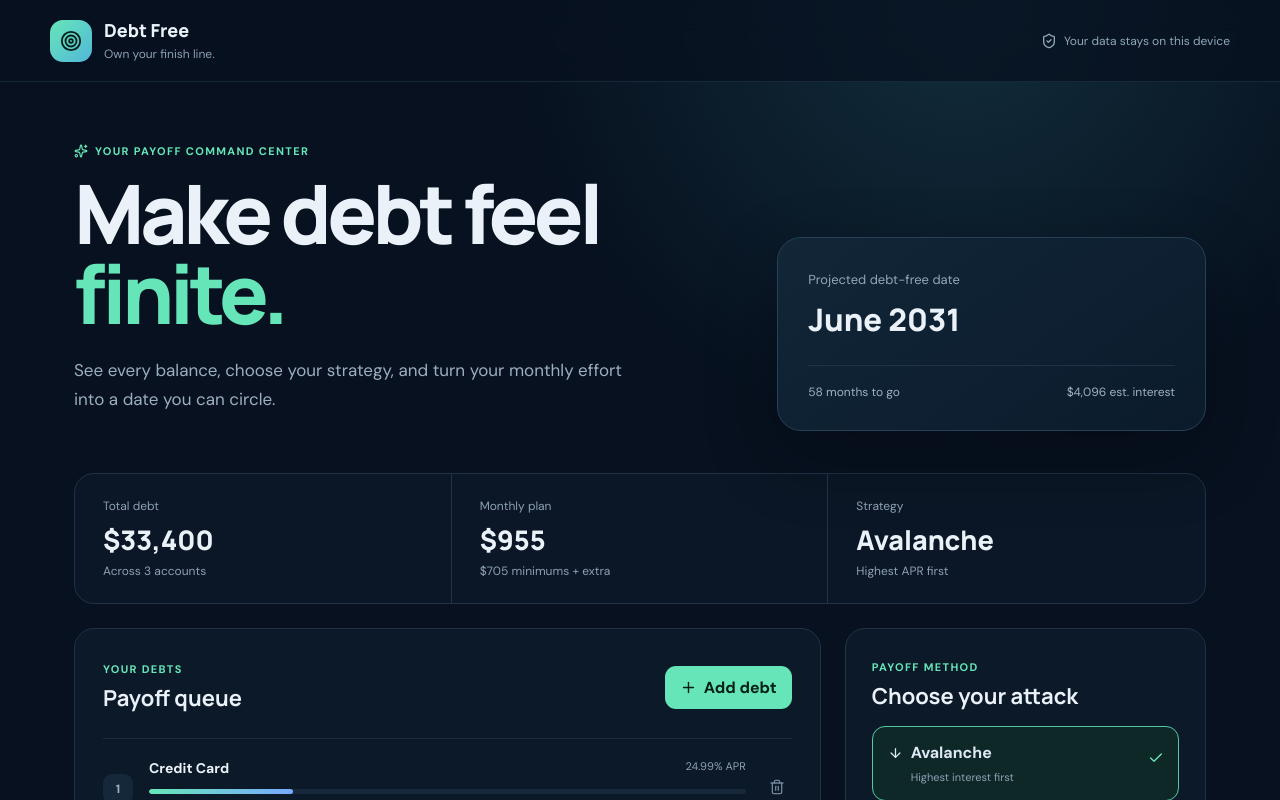
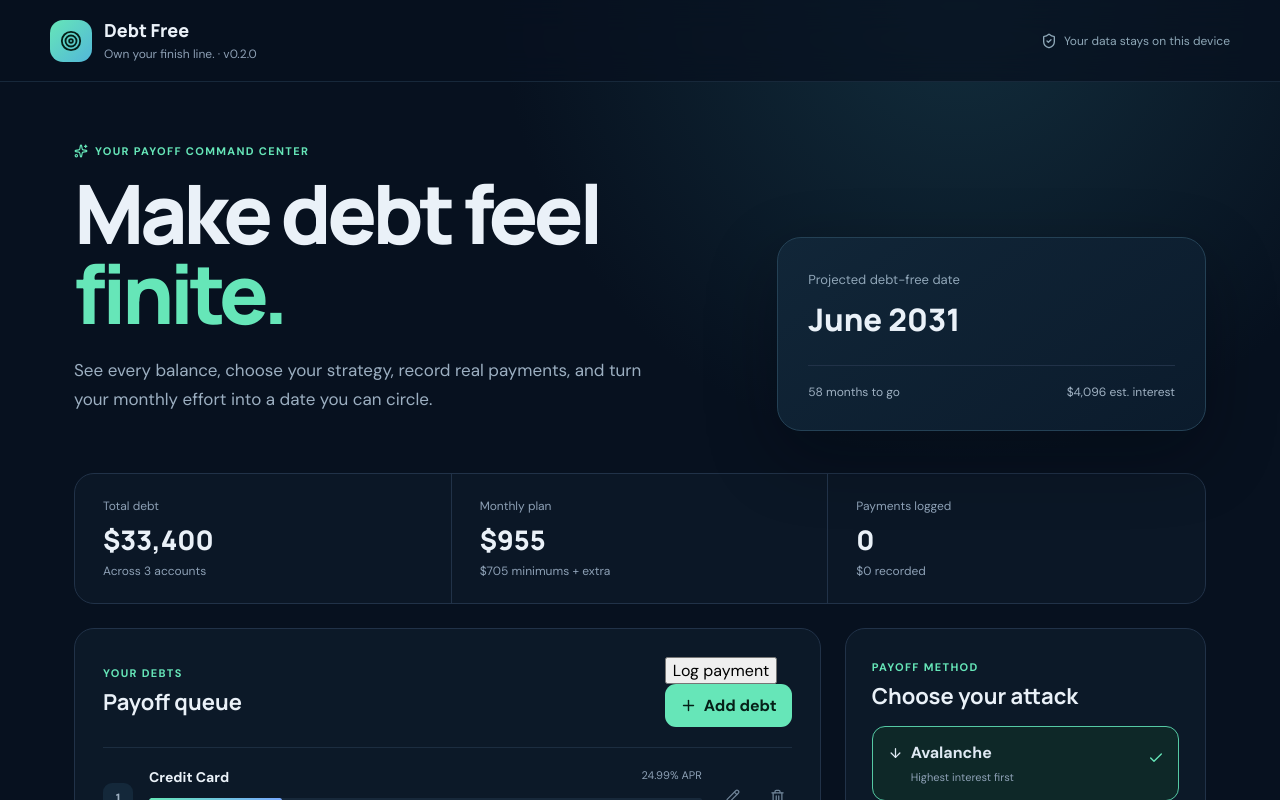
Before and after one commit to jpez2051/debt-free, a React (Vite) app: page / in a window 1280 px wide. Shown: the top 800 px of the page. Built offline with nearby package versions, Linux system fonts and the light colour scheme.

Commit message:
feat: v0.2.0 editable debts, payments, export and reset

```diff
--- a/src/App.jsx
+++ b/src/App.jsx
@@ -1,95 +1,52 @@
 import { useMemo, useState } from 'react'
-import { ArrowDown, ArrowUp, Check, CreditCard, Gauge, Plus, ShieldCheck, Sparkles, Target, Trash2, WalletCards, X } from 'lucide-react'
+import { ArrowDown, ArrowUp, Check, CreditCard, Download, Gauge, Pencil, Plus, RotateCcw, ShieldCheck, Sparkles, Target, Trash2, WalletCards, X } from 'lucide-react'
 
+const VERSION = '0.2.0'
 const starterDebts = [
   { id: crypto.randomUUID(), name: 'Credit Card', balance: 4200, apr: 24.99, minimum: 135 },
   { id: crypto.randomUUID(), name: 'Car Loan', balance: 11800, apr: 6.49, minimum: 360 },
   { id: crypto.randomUUID(), name: 'Student Loan', balance: 17400, apr: 4.75, minimum: 210 },
 ]
+const money = new Intl.NumberFormat('en-US', { style: 'currency', currency: 'USD', maximumFractionDigits: 0 })
+const load = (key, fallback) => { try { return JSON.parse(localStorage.getItem(key)) ?? fallback } catch { return fallback } }
 
-const money = new Intl.NumberFormat('en-US', { style: 'currency', currency: 'USD', maximumFractionDigits: 0 })
-
-function loadDebts() {
-  try { return JSON.parse(localStorage.getItem('debt-free-debts')) || starterDebts } catch { return starterDebts }
+function simulate(debts, extra, strategy) {
+  let items = debts.map(d => ({ ...d })), months = 0, interest = 0, timeline = []
+  while (items.some(d => d.balance > .01) && months < 1200) {
+    months++
+    for (const d of items) if (d.balance > 0) { const i=d.balance*(d.apr/100/12); d.balance+=i; interest+=i }
+    let budget=items.reduce((s,d)=>s+(d.balance>0?Math.min(d.minimum,d.balance):0),0)+Number(extra||0)
+    for (const d of items) if(d.balance>0){const p=Math.min(d.minimum,d.balance,budget);d.balance-=p;budget-=p}
+    const open=items.filter(d=>d.balance>0).sort((a,b)=>strategy==='avalanche'?b.apr-a.apr:a.balance-b.balance)
+    for(const d of open){if(budget<=0)break;const p=Math.min(budget,d.balance);d.balance-=p;budget-=p}
+    timeline.push(items.reduce((s,d)=>s+Math.max(0,d.balance),0))
+  }
+  return { months, interest, timeline }
 }
 
-function monthsToPayoff(debts, extra, strategy) {
-  let items = debts.map(d => ({ ...d }))
-  let months = 0
-  let interest = 0
-  while (items.some(d => d.balance > 0.01) && months < 1200) {
-    months++
-    for (const d of items) {
-      if (d.balance <= 0) continue
-      const monthlyInterest = d.balance * (d.apr / 100 / 12)
-      d.balance += monthlyInterest
-      interest += monthlyInterest
-    }
-    let budget = items.reduce((sum, d) => sum + (d.balance > 0 ? Math.min(d.minimum, d.balance) : 0), 0) + Number(extra || 0)
-    for (const d of items) {
-      if (d.balance <= 0) continue
-      const p = Math.min(d.minimum, d.balance, budget)
-      d.balance -= p
-      budget -= p
-    }
-    const open = items.filter(d => d.balance > 0).sort((a,b) => strategy === 'avalanche' ? b.apr-a.apr : a.balance-b.balance)
-    for (const d of open) {
-      if (budget <= 0) break
-      const p = Math.min(budget, d.balance)
-      d.balance -= p
-      budget -= p
-    }
-  }
-  return { months, interest }
+export default function App(){
+ const [debts,setDebts]=useState(()=>load('debt-free-debts',starterDebts)); const [payments,setPayments]=useState(()=>load('debt-free-payments',[]));
+ const [strategy,setStrategy]=useState(()=>localStorage.getItem('debt-free-strategy')||'avalanche'); const [extra,setExtraState]=useState(()=>Number(localStorage.getItem('debt-free-extra')??250));
+ const [modal,setModal]=useState(null); const [form,setForm]=useState({name:'',balance:'',apr:'',minimum:''}); const [payment,setPayment]=useState({debtId:'',amount:''})
+ const saveDebts=n=>{setDebts(n);localStorage.setItem('debt-free-debts',JSON.stringify(n))}; const setExtra=v=>{setExtraState(v);localStorage.setItem('debt-free-extra',v)}
+ const choose=s=>{setStrategy(s);localStorage.setItem('debt-free-strategy',s)}; const total=debts.reduce((s,d)=>s+Number(d.balance),0); const minimums=debts.reduce((s,d)=>s+Number(d.minimum),0)
+ const plan=useMemo(()=>simulate(debts,extra,strategy),[debts,extra,strategy]); const alt=useMemo(()=>simulate(debts,extra,strategy==='avalanche'?'snowball':'avalanche'),[debts,extra,strategy]);
+ const ordered=[...debts].sort((a,b)=>strategy==='avalanche'?b.apr-a.apr:a.balance-b.balance); const payoffDate=new Date(); payoffDate.setMonth(payoffDate.getMonth()+plan.months)
+ const openAdd=()=>{setForm({name:'',balance:'',apr:'',minimum:''});setModal('debt')}; const openEdit=d=>{setForm({...d});setModal('debt')}
+ const submitDebt=e=>{e.preventDefault();if(!form.name||!form.balance||!form.minimum)return;const item={id:form.id||crypto.randomUUID(),name:form.name,balance:Number(form.balance),apr:Number(form.apr||0),minimum:Number(form.minimum)};saveDebts(form.id?debts.map(d=>d.id===form.id?item:d):[...debts,item]);setModal(null)}
+ const submitPayment=e=>{e.preventDefault();const amount=Number(payment.amount), d=debts.find(x=>x.id===payment.debtId);if(!d||!amount)return;saveDebts(debts.map(x=>x.id===d.id?{...x,balance:Math.max(0,x.balance-amount)}:x));const next=[{id:crypto.randomUUID(),debtId:d.id,debtName:d.name,amount,date:new Date().toISOString()},...payments];setPayments(next);localStorage.setItem('debt-free-payments',JSON.stringify(next));setPayment({debtId:'',amount:''});setModal(null)}
+ const exportData=()=>{const blob=new Blob([JSON.stringify({version:VERSION,exportedAt:new Date().toISOString(),debts,payments,strategy,extra},null,2)],{type:'application/json'});const a=document.createElement('a');a.href=URL.createObjectURL(blob);a.download=`debt-free-backup-v${VERSION}.json`;a.click();URL.revokeObjectURL(a.href)}
+ const reset=()=>{if(confirm('Reset Debt Free and remove all saved debts and payments from this device?')){localStorage.clear();saveDebts([]);setPayments([])}}
+ return <div className="app"><header><div className="brand"><div className="mark"><Target size={22}/></div><div><strong>Debt Free</strong><span>Own your finish line. · v{VERSION}</span></div></div><div className="privacy"><ShieldCheck size={16}/> Your data stays on this device</div></header><main>
+ <section className="hero"><div><div className="eyebrow"><Sparkles size={14}/> YOUR PAYOFF COMMAND CENTER</div><h1>Make debt feel<br/><em>finite.</em></h1><p>See every balance, choose your strategy, record real payments, and turn your monthly effort into a date you can circle.</p></div><div className="freedom-card"><span>Projected debt-free date</span><strong>{debts.length?payoffDate.toLocaleDateString('en-US',{month:'long',year:'numeric'}):'Add your first debt'}</strong><div className="line"><span>{plan.months} months to go</span><span>{money.format(plan.interest)} est. interest</span></div></div></section>
+ <section className="stats"><div><span>Total debt</span><strong>{money.format(total)}</strong><small>Across {debts.length} account{debts.length===1?'':'s'}</small></div><div><span>Monthly plan</span><strong>{money.format(minimums+Number(extra||0))}</strong><small>{money.format(minimums)} minimums + extra</small></div><div><span>Payments logged</span><strong>{payments.length}</strong><small>{money.format(payments.reduce((s,p)=>s+p.amount,0))} recorded</small></div></section>
+ <section className="grid"><div className="panel debts-panel"><div className="panel-head"><div><span className="kicker">YOUR DEBTS</span><h2>Payoff queue</h2></div><div className="actions"><button className="secondary" onClick={()=>setModal('payment')} disabled={!debts.length}>Log payment</button><button className="primary" onClick={openAdd}><Plus size={17}/> Add debt</button></div></div>
+ {ordered.length===0?<div className="empty"><WalletCards/><h3>Your clean slate</h3><p>Add an account to build your personalized payoff plan.</p></div>:ordered.map((d,i)=><div className="debt" key={d.id}><div className="rank">{i+1}</div><div className="debt-main"><div className="debt-title"><strong>{d.name}</strong><span>{d.apr}% APR</span></div><div className="bar"><i style={{width:`${Math.max(8,(d.balance/Math.max(...debts.map(x=>x.balance)))*100)}%`}}/></div><div className="debt-meta"><span>{money.format(d.balance)} balance</span><span>{money.format(d.minimum)}/mo minimum</span></div></div><button className="icon" onClick={()=>openEdit(d)} aria-label="Edit debt"><Pencil size={15}/></button><button className="icon" onClick={()=>saveDebts(debts.filter(x=>x.id!==d.id))} aria-label="Delete debt"><Trash2 size={15}/></button></div>)}
+ {payments.length>0&&<div className="history"><span className="kicker">RECENT PAYMENTS</span>{payments.slice(0,3).map(p=><div className="history-row" key={p.id}><span>{p.debtName}<small>{new Date(p.date).toLocaleDateString()}</small></span><strong>-{money.format(p.amount)}</strong></div>)}</div>}</div>
+ <aside><div className="panel strategy"><span className="kicker">PAYOFF METHOD</span><h2>Choose your attack</h2><button className={strategy==='avalanche'?'choice active':'choice'} onClick={()=>choose('avalanche')}><div><ArrowDown/><strong>Avalanche</strong></div><span>Highest interest first</span>{strategy==='avalanche'&&<Check/>}</button><button className={strategy==='snowball'?'choice active':'choice'} onClick={()=>choose('snowball')}><div><ArrowUp/><strong>Snowball</strong></div><span>Smallest balance first</span>{strategy==='snowball'&&<Check/>}</button><div className="extra"><label>Extra payment each month</label><div className="money-input"><span>$</span><input type="number" min="0" value={extra} onChange={e=>setExtra(e.target.value)}/></div><small>Added on top of all minimum payments.</small></div></div>
+ <div className="panel insight"><div className="insight-icon"><Gauge/></div><div><span className="kicker">PLAN INSIGHT</span><p>{plan.interest<=alt.interest?`This plan saves about ${money.format(Math.max(0,alt.interest-plan.interest))} in interest versus the alternative.`:`The alternative could save about ${money.format(plan.interest-alt.interest)} in interest.`}</p></div></div>
+ <div className="panel tools"><span className="kicker">YOUR DATA</span><button className="tool-btn" onClick={exportData}><Download size={16}/> Export backup</button><button className="tool-btn danger" onClick={reset}><RotateCcw size={16}/> Start fresh</button></div></aside></section></main>
+ {modal==='debt'&&<div className="modal-backdrop" onMouseDown={()=>setModal(null)}><form className="modal" onSubmit={submitDebt} onMouseDown={e=>e.stopPropagation()}><button type="button" className="close" onClick={()=>setModal(null)}><X/></button><span className="kicker">{form.id?'EDIT ACCOUNT':'NEW ACCOUNT'}</span><h2>{form.id?'Update debt':'Add a debt'}</h2><p>Use the numbers from your latest statement.</p><label>Account name<input autoFocus value={form.name} onChange={e=>setForm({...form,name:e.target.value})}/></label><div className="form-row"><label>Balance<input type="number" min="0" step=".01" value={form.balance} onChange={e=>setForm({...form,balance:e.target.value})}/></label><label>APR %<input type="number" min="0" step=".01" value={form.apr} onChange={e=>setForm({...form,apr:e.target.value})}/></label></div><label>Minimum monthly payment<input type="number" min="0" step=".01" value={form.minimum} onChange={e=>setForm({...form,minimum:e.target.value})}/></label><button className="primary submit"><CreditCard size={17}/>{form.id?'Save changes':'Add to my plan'}</button></form></div>}
+ {modal==='payment'&&<div className="modal-backdrop" onMouseDown={()=>setModal(null)}><form className="modal" onSubmit={submitPayment} onMouseDown={e=>e.stopPropagation()}><button type="button" className="close" onClick={()=>setModal(null)}><X/></button><span className="kicker">PROGRESS</span><h2>Log a payment</h2><p>Recording payments updates your balance and payoff projection.</p><label>Debt<select value={payment.debtId} onChange={e=>setPayment({...payment,debtId:e.target.value})}><option value="">Choose an account</option>{debts.map(d=><option value={d.id} key={d.id}>{d.name} — {money.format(d.balance)}</option>)}</select></label><label>Payment amount<input type="number" min="0.01" step=".01" value={payment.amount} onChange={e=>setPayment({...payment,amount:e.target.value})}/></label><button className="primary submit">Record payment</button></form></div>}
+ </div>
 }
-
-export default function App() {
-  const [debts, setDebts] = useState(loadDebts)
-  const [strategy, setStrategy] = useState('avalanche')
-  const [extra, setExtra] = useState(250)
-  const [showAdd, setShowAdd] = useState(false)
-  const [form, setForm] = useState({ name:'', balance:'', apr:'', minimum:'' })
-
-  const save = next => { setDebts(next); localStorage.setItem('debt-free-debts', JSON.stringify(next)) }
-  const total = debts.reduce((s,d) => s + Number(d.balance), 0)
-  const minimums = debts.reduce((s,d) => s + Number(d.minimum), 0)
-  const plan = useMemo(() => monthsToPayoff(debts, extra, strategy), [debts, extra, strategy])
-  const alt = useMemo(() => monthsToPayoff(debts, extra, strategy === 'avalanche' ? 'snowball' : 'avalanche'), [debts, extra, strategy])
-  const ordered = [...debts].sort((a,b) => strategy === 'avalanche' ? b.apr-a.apr : a.balance-b.balance)
-  const payoffDate = new Date(); payoffDate.setMonth(payoffDate.getMonth() + plan.months)
-
-  const addDebt = e => {
-    e.preventDefault()
-    if (!form.name || !form.balance || !form.minimum) return
-    save([...debts, { id: crypto.randomUUID(), name:form.name, balance:Number(form.balance), apr:Number(form.apr || 0), minimum:Number(form.minimum) }])
-    setForm({ name:'', balance:'', apr:'', minimum:'' }); setShowAdd(false)
-  }
-
-  return <div className="app">
-    <header><div className="brand"><div className="mark"><Target size={22}/></div><div><strong>Debt Free</strong><span>Own your finish line.</span></div></div><div className="privacy"><ShieldCheck size={16}/> Your data stays on this device</div></header>
-    <main>
-      <section className="hero"><div><div className="eyebrow"><Sparkles size={14}/> YOUR PAYOFF COMMAND CENTER</div><h1>Make debt feel<br/><em>finite.</em></h1><p>See every balance, choose your strategy, and turn your monthly effort into a date you can circle.</p></div><div className="freedom-card"><span>Projected debt-free date</span><strong>{payoffDate.toLocaleDateString('en-US',{month:'long',year:'numeric'})}</strong><div className="line"><span>{plan.months} months to go</span><span>{money.format(plan.interest)} est. interest</span></div></div></section>
-
-      <section className="stats">
-        <div><span>Total debt</span><strong>{money.format(total)}</strong><small>Across {debts.length} account{debts.length===1?'':'s'}</small></div>
-        <div><span>Monthly plan</span><strong>{money.format(minimums + Number(extra || 0))}</strong><small>{money.format(minimums)} minimums + extra</small></div>
-        <div><span>Strategy</span><strong className="capitalize">{strategy}</strong><small>{strategy==='avalanche'?'Highest APR first':'Smallest balance first'}</small></div>
-      </section>
-
-      <section className="grid">
-        <div className="panel debts-panel"><div className="panel-head"><div><span className="kicker">YOUR DEBTS</span><h2>Payoff queue</h2></div><button className="primary" onClick={()=>setShowAdd(true)}><Plus size={17}/> Add debt</button></div>
-          {ordered.length === 0 ? <div className="empty"><WalletCards/><h3>No debts added</h3><p>Add an account to build your payoff plan.</p></div> : ordered.map((d,i)=><div className="debt" key={d.id}><div className="rank">{i+1}</div><div className="debt-main"><div className="debt-title"><strong>{d.name}</strong><span>{d.apr}% APR</span></div><div className="bar"><i style={{width:`${Math.max(8,(d.balance/Math.max(...debts.map(x=>x.balance)))*100)}%`}}/></div><div className="debt-meta"><span>{money.format(d.balance)} balance</span><span>{money.format(d.minimum)}/mo minimum</span></div></div><button className="icon" aria-label="Delete debt" onClick={()=>save(debts.filter(x=>x.id!==d.id))}><Trash2 size={16}/></button></div>)}
-        </div>
-
-        <aside>
-          <div className="panel strategy"><span className="kicker">PAYOFF METHOD</span><h2>Choose your attack</h2><button className={strategy==='avalanche'?'choice active':'choice'} onClick={()=>setStrategy('avalanche')}><div><ArrowDown/><strong>Avalanche</strong></div><span>Highest interest first</span>{strategy==='avalanche'&&<Check/>}</button><button className={strategy==='snowball'?'choice active':'choice'} onClick={()=>setStrategy('snowball')}><div><ArrowUp/><strong>Snowball</strong></div><span>Smallest balance first</span>{strategy==='snowball'&&<Check/>}</button>
-            <div className="extra"><label htmlFor="extra">Extra payment each month</label><div className="money-input"><span>$</span><input id="extra" type="number" min="0" value={extra} onChange={e=>setExtra(e.target.value)}/></div><small>Added on top of all minimum payments.</small></div>
-          </div>
-          <div className="panel insight"><div className="insight-icon"><Gauge/></div><div><span className="kicker">PLAN INSIGHT</span><p>{plan.interest <= alt.interest ? `This plan saves about ${money.format(Math.max(0,alt.interest-plan.interest))} in interest versus the alternative.` : `The alternative could save about ${money.format(plan.interest-alt.interest)} in interest.`}</p></div></div>
-        </aside>
-      </section>
-    </main>
-
-    {showAdd && <div className="modal-backdrop" onMouseDown={()=>setShowAdd(false)}><form className="modal" onSubmit={addDebt} onMouseDown={e=>e.stopPropagation()}><button type="button" className="close" onClick={()=>setShowAdd(false)}><X/></button><span className="kicker">NEW ACCOUNT</span><h2>Add a debt</h2><p>Enter the current numbers from your latest statement.</p><label>Account name<input autoFocus value={form.name} onChange={e=>setForm({...form,name:e.target.value})} placeholder="e.g. Visa card"/></label><div className="form-row"><label>Balance<input type="number" min="0" step=".01" value={form.balance} onChange={e=>setForm({...form,balance:e.target.value})} placeholder="0.00"/></label><label>APR %<input type="number" min="0" step=".01" value={form.apr} onChange={e=>setForm({...form,apr:e.target.value})} placeholder="0.00"/></label></div><label>Minimum monthly payment<input type="number" min="0" step=".01" value={form.minimum} onChange={e=>setForm({...form,minimum:e.target.value})} placeholder="0.00"/></label><button className="primary submit"><CreditCard size={17}/> Add to my plan</button></form></div>}
-  </div>
-}
```
